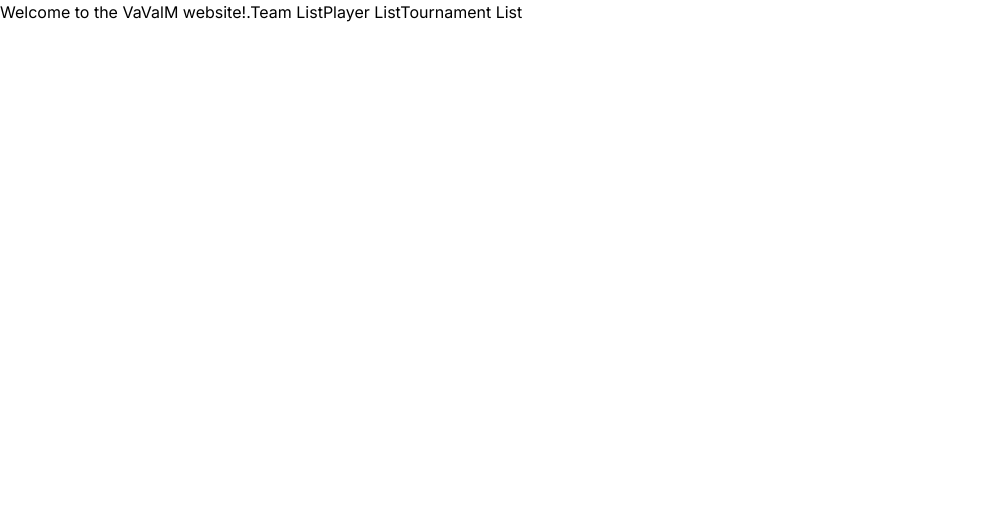
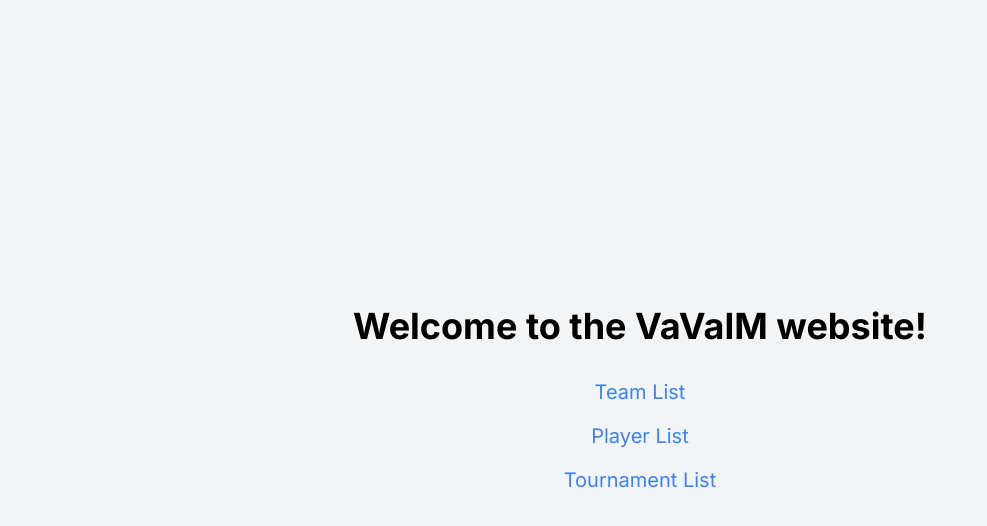
Before and after one commit to cristiadu/vavalm, a Next.js app in the folder ui/: page / in a window 1280 px wide. Shown: the top 526 px of the page, without its empty margins (0-987 px from the left). Built offline with nearby package versions, Linux system fonts and the light colour scheme.

Commit message:
adjusting initial page

```diff
--- a/ui/app/layout.tsx
+++ b/ui/app/layout.tsx
@@ -4,8 +4,8 @@ import { Inter } from 'next/font/google'
 const inter = Inter({ subsets: ['latin'] })
 
 export const metadata = {
-  title: 'Create Next App',
-  description: 'Generated by create next app',
+  title: 'VaValM - Valorant Manager',
+  description: 'Just a small PoC for a valorant e-sports manager game which some set of rules.',
 }
 
 export default function RootLayout({
--- a/ui/app/page.tsx
+++ b/ui/app/page.tsx
@@ -1,12 +1,20 @@
 import Link from "next/link"
 
-export default function Home() {
+export default function Index() {
   return (
-    <main>
-      Welcome to the VaValM website!.
-      <Link href="/teams">Team List</Link>
-      <Link href="/players">Player List</Link>
-      <Link href="/tournaments">Tournament List</Link>
+    <main className="flex flex-col items-center justify-center h-screen text-center bg-gray-100 p-6">
+      <h1 className="text-4xl font-bold mb-8">Welcome to the VaValM website!</h1>
+      <nav className="flex flex-col gap-4">
+        <Link href="/teams" className="text-blue-500 text-xl hover:underline">
+          Team List
+        </Link>
+        <Link href="/players" className="text-blue-500 text-xl hover:underline">
+          Player List
+        </Link>
+        <Link href="/tournaments" className="text-blue-500 text-xl hover:underline">
+          Tournament List
+        </Link>
+      </nav>
     </main>
   )
 }
```
